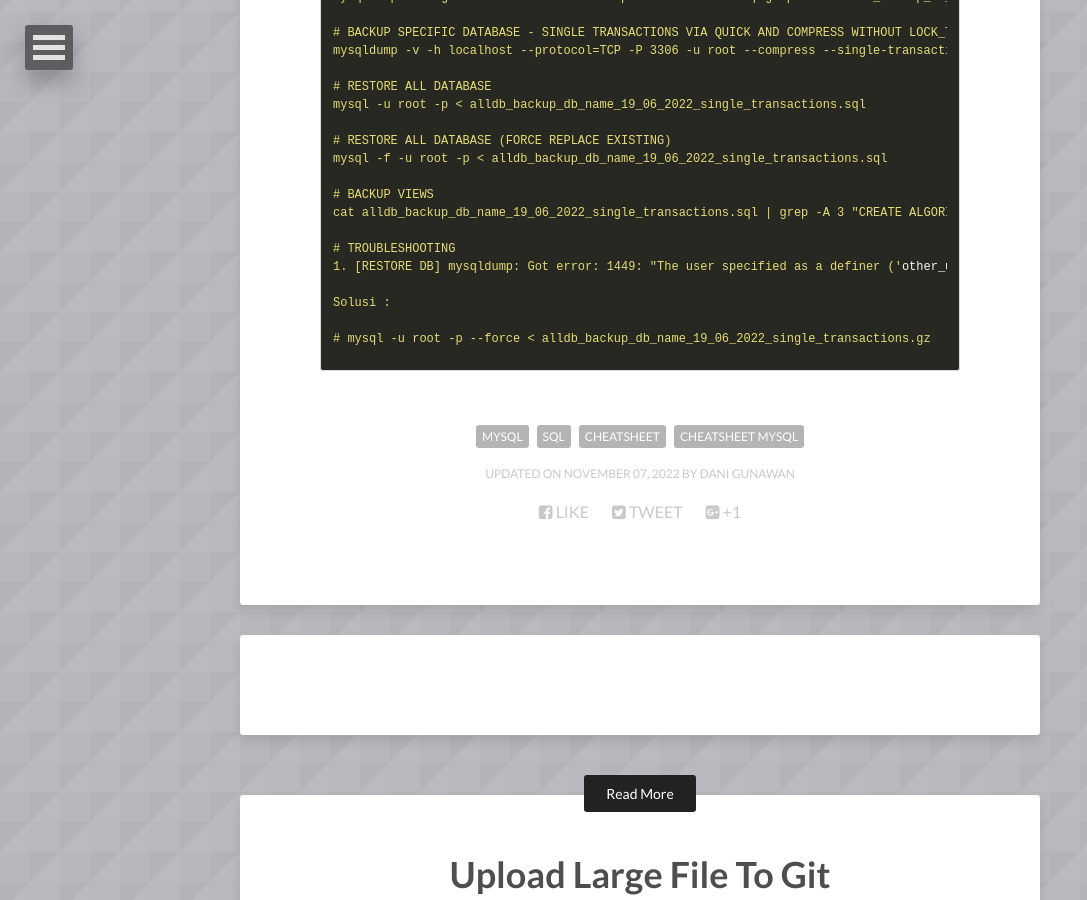
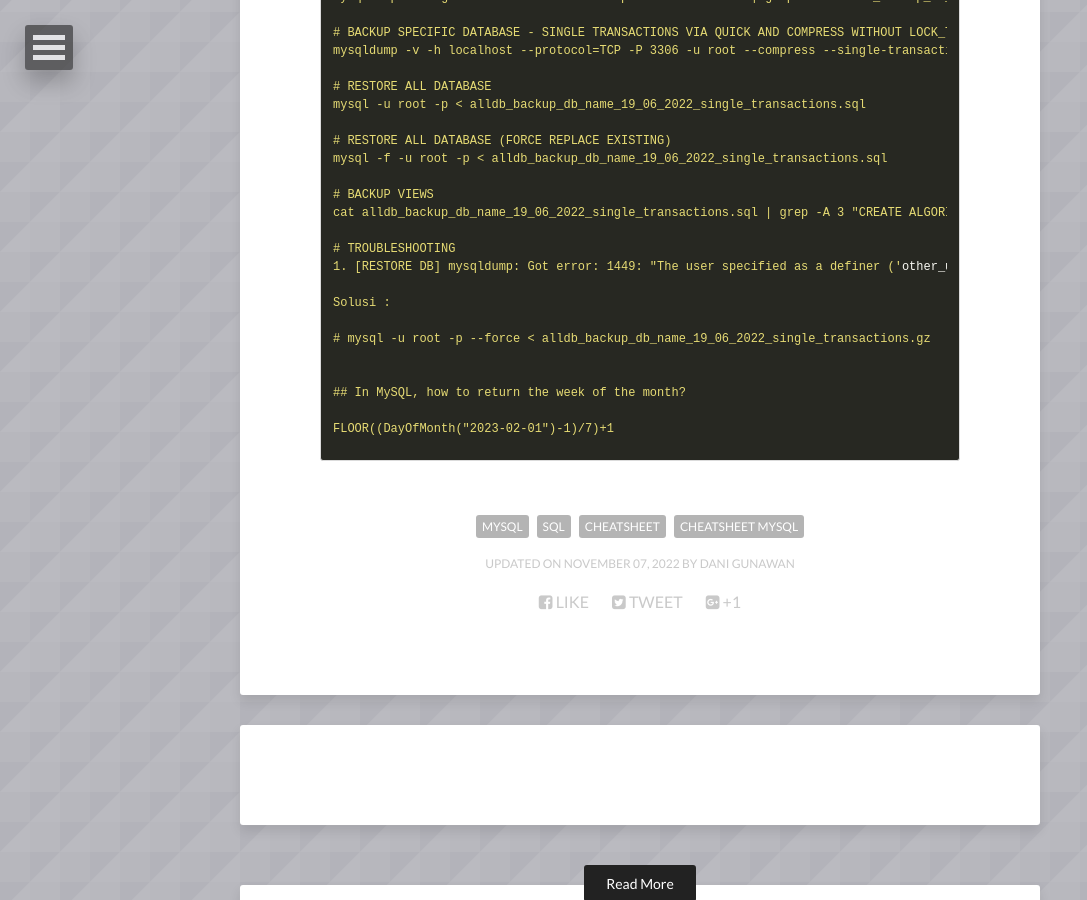
Before and after one commit to danigunawan/danigunawan.github.io, a Jekyll site: the page built from _posts/2022-11-07-cheatsheet-mysql.md, in a window 1280 px wide and 900 px high, scrolled down 3108 px. Shown: the whole window, without its empty margins (0-1087 px from the left). Built offline with Jekyll 4.4.1, drawn with Linux system fonts in a browser that asks for light colours; nearby versions of some CDN libraries; comment, search, counter and statistics services are not loaded.

Commit message:
[ADD POSTING]

```diff
--- a/_posts/2022-11-07-cheatsheet-mysql.md
+++ b/_posts/2022-11-07-cheatsheet-mysql.md
@@ -186,4 +186,9 @@
 
 # mysql -u root -p --force < alldb_backup_db_name_19_06_2022_single_transactions.gz
 
+
+## In MySQL, how to return the week of the month?
+
+FLOOR((DayOfMonth("2023-02-01")-1)/7)+1
+
 {% endhighlight %}
```
